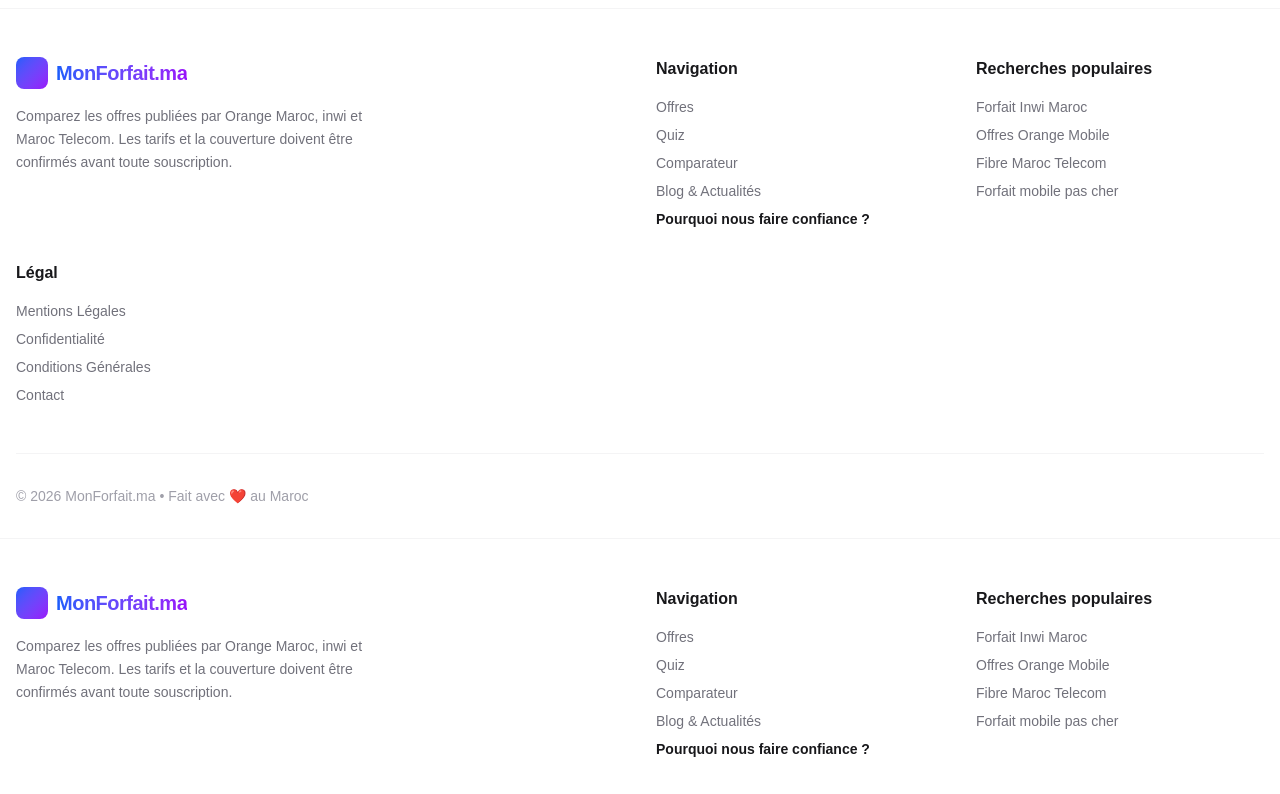
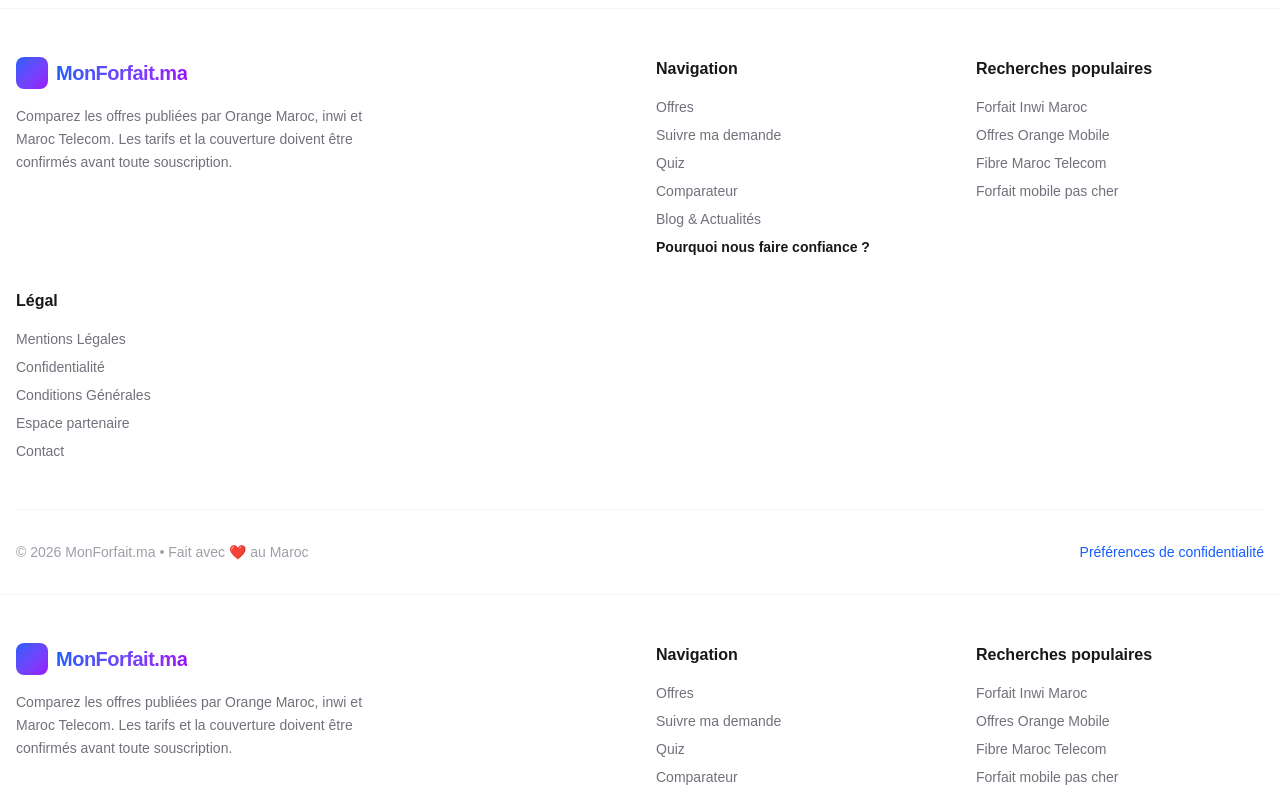
Before and after one commit to indepadib/monforfait.ma, a Next.js app: page /operateurs/iam in a window 1280 px wide. Shown: the part 1100-1894 px from the top of the page. Built offline with nearby package versions, Linux system fonts and the light colour scheme; no server answers; the database is empty.

Commit message:
feat(navigation): tracking, partner portal and privacy settings links

```diff
--- a/components/Footer.tsx
+++ b/components/Footer.tsx
@@ -27,6 +27,7 @@ export function Footer() {
                         <h4 className="font-bold text-zinc-900 dark:text-white mb-4">{t('footer_nav')}</h4>
                         <ul className="space-y-2 text-sm text-zinc-500">
                             <li><Link href="/offers" className="hover:text-blue-600 transition-colors">{t('nav_offers')}</Link></li>
+                            <li><Link href="/suivi" className="hover:text-blue-600 transition-colors">Suivre ma demande</Link></li>
                             <li><Link href="/quiz" className="hover:text-blue-600 transition-colors">{t('nav_quiz')}</Link></li>
                             <li><Link href="/compare" className="hover:text-blue-600 transition-colors">{t('nav_comparator')}</Link></li>
                             <li><Link href="/blog" className="hover:text-blue-600 transition-colors">Blog & Actualités</Link></li>
@@ -52,6 +53,7 @@ export function Footer() {
                             <li><Link href="/legal/mentions" className="hover:text-blue-600 transition-colors font-sans">Mentions Légales</Link></li>
                             <li><Link href="/legal/privacy" className="hover:text-blue-600 transition-colors font-sans">Confidentialité</Link></li>
                             <li><Link href="/legal/cgu" className="hover:text-blue-600 transition-colors font-sans">Conditions Générales</Link></li>
+                            <li><Link href="/espace-partenaire" className="hover:text-blue-600 transition-colors">Espace partenaire</Link></li>
                             <li><Link href="/contact" className="hover:text-blue-600 transition-colors font-sans">Contact</Link></li>
                         </ul>
                     </div>
@@ -62,7 +64,8 @@ export function Footer() {
                         &copy; {new Date().getFullYear()} {t('footer_rights')}
                     </div>
                     <div className="flex items-center gap-4">
-                        {/* Social links */}
+                        <button type="button" onClick={()=>window.dispatchEvent(new Event('monforfait:open-cookie-settings'))}
+  className="text-sm text-blue-600 dark:text-blue-300 hover:underline">Préférences de confidentialité</button>
                     </div>
                 </div>
             </div>
```
